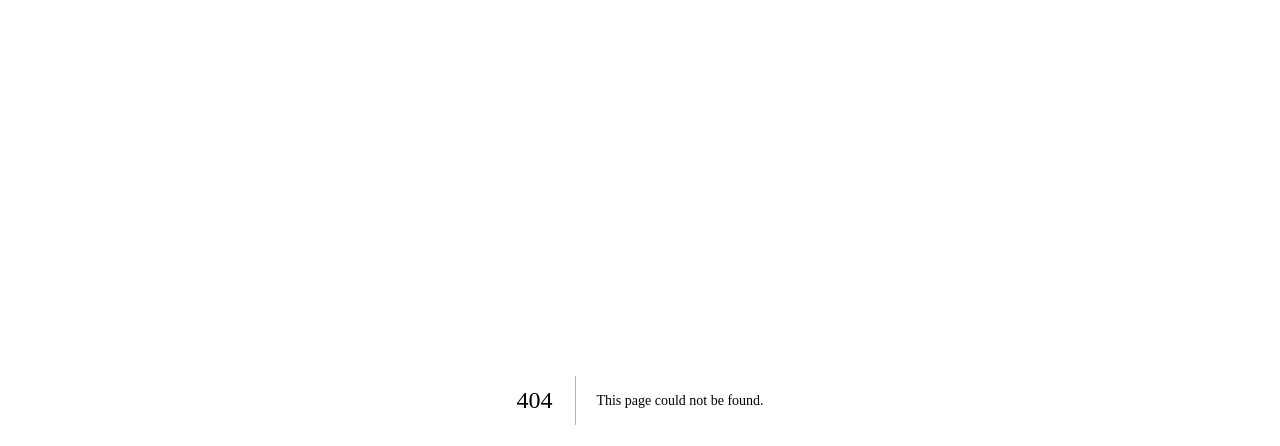
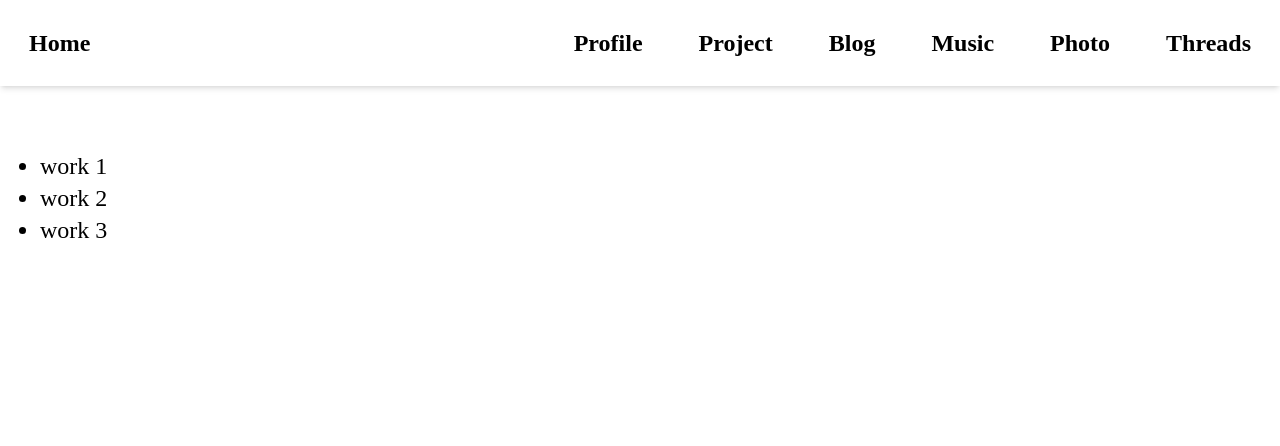
Before and after one commit to Rouxist/main-blog, a Next.js app: page /project in a window 1280 px wide. Before the commit this address had no page. Shown: the top 446 px of the page. Built offline with nearby package versions, Linux system fonts and the light colour scheme.

Commit message:
feature/project initial commit

```diff
--- a/src/app/header.tsx
+++ b/src/app/header.tsx
@@ -12,6 +12,11 @@ const Header = () => {
             <HeaderButton
               text="Profile"
               href="/profile"
+              isMobileVisible={false}
+            />
+            <HeaderButton
+              text="Project"
+              href="/project"
               isMobileVisible={false}
             />
             <HeaderButton text="Blog" href="/posts" isMobileVisible={true} />
--- /dev/null
+++ b/src/app/project/page.tsx
@@ -0,0 +1,20 @@
+import Header from '../header'
+
+export default function Project() {
+  return (
+    <main>
+      <header>
+        <Header />
+      </header>
+      <section className="my-16">
+        <article className="w-[75rem] mx-auto text-2xl">
+          <ul className="list-disc">
+            <li>work 1</li>
+            <li>work 2</li>
+            <li>work 3</li>
+          </ul>
+        </article>
+      </section>
+    </main>
+  )
+}
```
